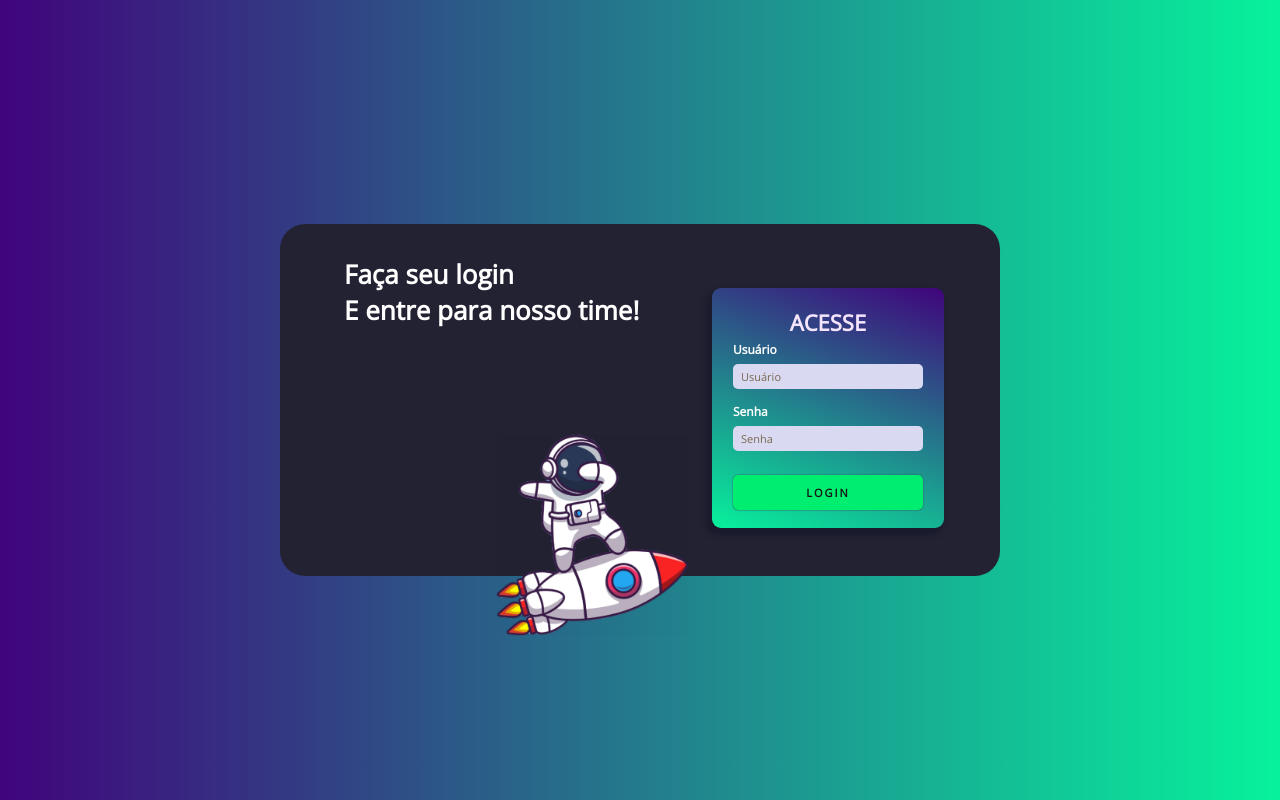
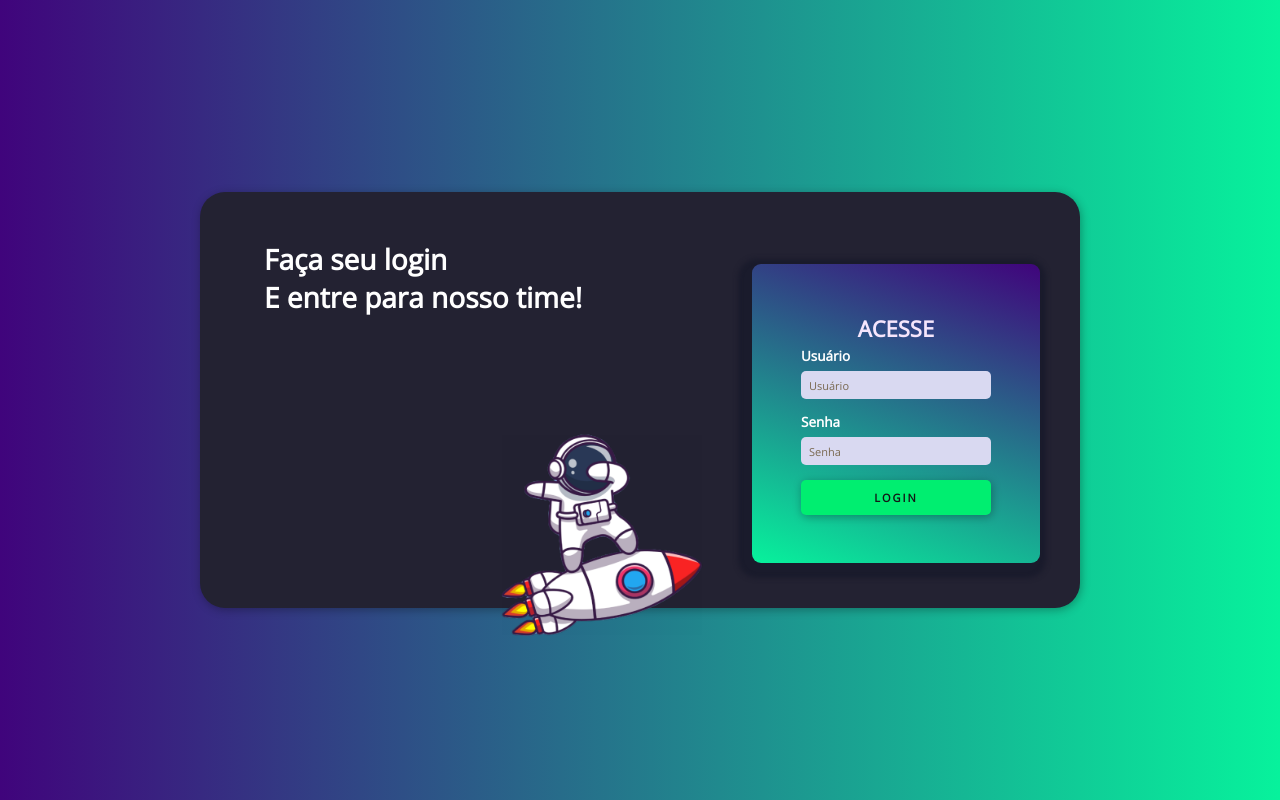
Before and after one commit to Rezuarts/Tela-de-login, a plain HTML site: page index.html in a window 1280 px wide. Drawn offline with nearby package versions, Linux system fonts and the light colour scheme; files that its build step writes are made by us from their sources; files whose address does not match are found by name.

Commit message:
Update style.css

```diff
--- a/style.css
+++ b/style.css
@@ -3,9 +3,7 @@
     font-family: Open Sans;
     margin: 0;
 }
-
 body{
-  background: hsla(270, 94%, 25%, 1);
   color: white;
   background: linear-gradient(90deg, #40047c 0%, #07f29c 100%);
   display: flex;
@@ -13,21 +11,21 @@ body{
   justify-content: center;
   height: 100vh;
 }
-
 #max-container{
   display: flex;
   background-color: #232232;
-  width: 45rem;
-  height: 22rem;
+  width: 55rem;
+  height: 26rem;
   border-radius: 25px;
+  box-shadow: 1px 2px 10px 0px rgb(0 0 0 / 30%);
 }
 #texto-chamativo{
-  font-size: 26px;
+  font-size: 28px;
   font-weight: bold;
-  margin: 2rem 0rem 0rem 4rem;
+  margin: 3rem 0rem 0rem 4rem;
 }
 img{
-  width: 420px;
+  width: 440px;
   height: 420px;
   position: absolute;
   left: 390px;
@@ -38,54 +36,60 @@ img{
   flex-direction: column;
   align-items: center;
   justify-content: center;
-  margin: 4rem 27rem;
+  margin: 4.5rem 34.5rem;
   background: linear-gradient(200deg, #40047c 0%, #07f29c 100%);
-  width: 14.5rem;
-  height: 15rem;
+  width: 18rem;
+  height: 18.7rem;
   border-radius: 9px;
   position: absolute;
-  box-shadow: -4px 5px 5px 2px rgb(26, 27, 44);
+  box-shadow: -4px 5px 5px 10px rgb(26, 27, 44);
 }
 #login{
   font-size: 22px;
   font: bolder;
   color: #f5e5fc;
-
 }
 #login-container{
   display: grid;
   gap: 10px;
 }
 #usuario, #senha{
-  font-size: 12px;
+  font-size: 13.5px;
   position: relative;
   top: 4px;
 }
 input{
   border-radius: 5px;
   border: none;
-  height: 25px;
+  height: 28px;
   width: 190px;
   background-color: #d9d9f1;
-  color: white;
+  color: black;
+  font: bold;
+  font-size: 13px;
+}
+textarea:focus, input:focus {
+  box-shadow: 0 0 0 0;
+  outline: 0;
 }
 input::placeholder{
   color:rgb(122, 105, 81);
   padding: 6px;
   font-size: 11px;
   font: bold;
+
 }
 #login-butao{
   border: none;
   width: 190px;
   height: 35px;
   border-radius: 5px;
-  margin-top: 14px;
+  margin-top: 5px;
   background-color: #04e471;
   font: bolder;
   color: #1f1f1f;
   font-weight: 900;
-  box-shadow: 0px 0px 1px 0.20px #494666;
+  box-shadow: 1px 2px 10px 0px rgb(0 0 0 / 30%);
   cursor: pointer;
   font-size: 11px;
   letter-spacing: 2px;
```
